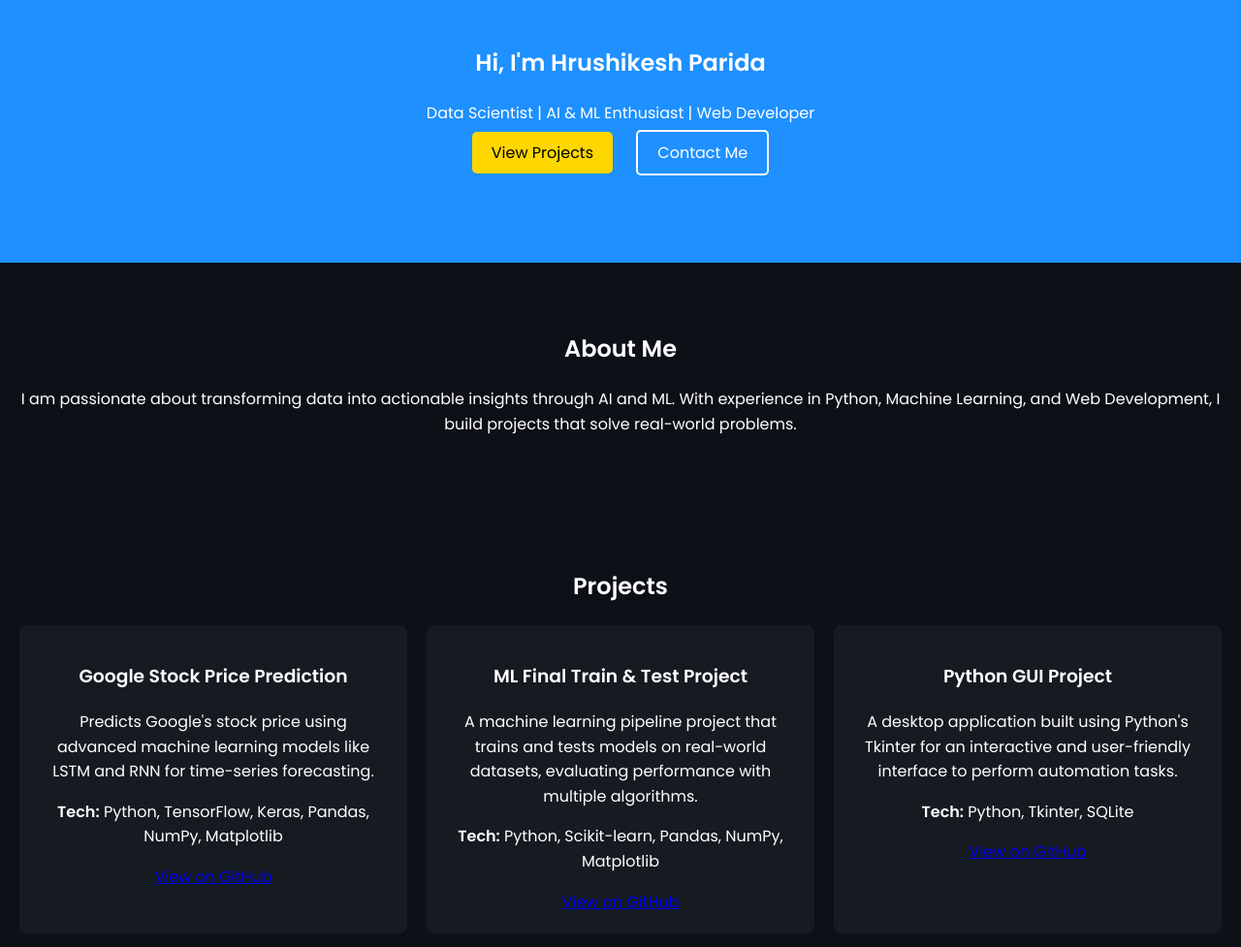
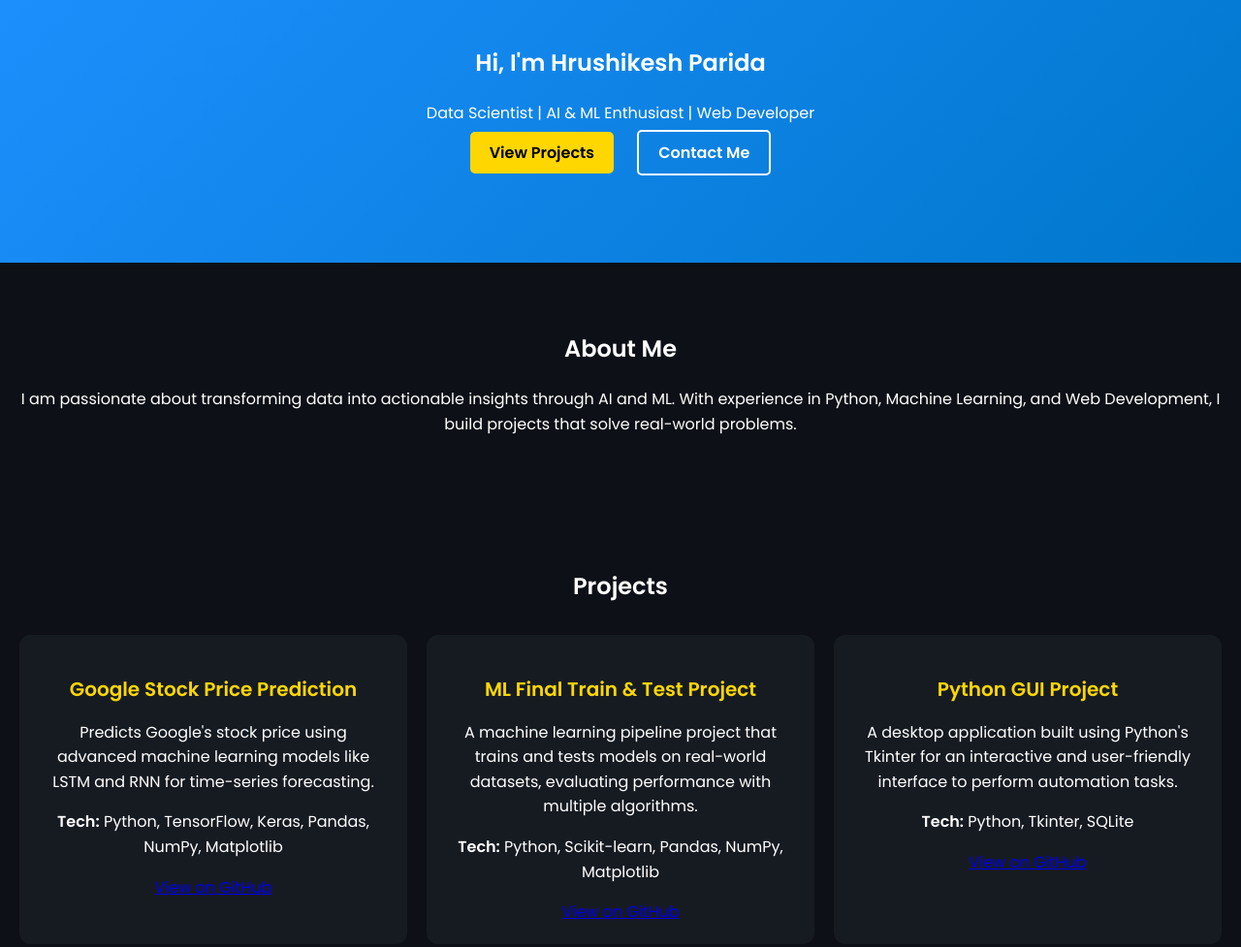
Before and after one commit to DarkHrushi/darkhrushi.github.io, a plain HTML site: page index.html in a window 1280 px wide. Shown: the part 140-1117 px from the top of the page at 97% size. Drawn offline with Linux system fonts and the light colour scheme.

Commit message:
style.css

```diff
--- a/style.css
+++ b/style.css
@@ -1,30 +1,45 @@
+/* Reset & Base Styles */
 body {
     margin: 0;
     font-family: 'Poppins', sans-serif;
     background-color: #0D1117;
     color: #FFFFFF;
     line-height: 1.6;
+    transition: background 0.3s ease-in-out;
 }
 
+/* Navbar */
 .navbar {
     display: flex;
     justify-content: space-between;
     align-items: center;
     padding: 20px;
     background: #161B22;
+    position: sticky;
+    top: 0;
+    z-index: 1000;
+    transition: background 0.3s ease;
 }
 
 .navbar a {
     color: #fff;
     margin: 0 10px;
     text-decoration: none;
+    font-weight: 500;
+    transition: color 0.3s ease;
 }
 
+.navbar a:hover {
+    color: #FFD700;
+}
+
+/* Hero Section */
 .hero {
     text-align: center;
     padding: 100px 20px;
-    background: #1E90FF;
+    background: linear-gradient(135deg, #1E90FF, #0077CC);
     color: #fff;
+    animation: fadeIn 1.2s ease-in-out;
 }
 
 .btn {
@@ -34,6 +49,13 @@ body {
     text-decoration: none;
     border-radius: 5px;
     margin: 10px;
+    font-weight: bold;
+    transition: background 0.3s ease, transform 0.3s ease;
+}
+
+.btn:hover {
+    background: #ffcc00;
+    transform: scale(1.1);
 }
 
 .btn-outline {
@@ -43,25 +65,70 @@ body {
     text-decoration: none;
     border-radius: 5px;
     margin: 10px;
+    font-weight: bold;
+    transition: background 0.3s ease, color 0.3s ease, transform 0.3s ease;
 }
 
+.btn-outline:hover {
+    background: #fff;
+    color: #000;
+    transform: scale(1.1);
+}
+
+/* Sections */
 .section {
     padding: 50px 20px;
     text-align: center;
+    animation: fadeUp 1s ease-in-out;
 }
 
+/* Project Grid */
 .project-grid {
     display: grid;
     grid-template-columns: repeat(auto-fit, minmax(300px, 1fr));
     gap: 20px;
+    margin-top: 30px;
 }
 
+/* Project Card with Hover Effect */
 .project-card {
     background: #161B22;
     padding: 20px;
-    border-radius: 8px;
+    border-radius: 12px;
+    transition: transform 0.3s ease, box-shadow 0.3s ease;
+    position: relative;
+    overflow: hidden;
 }
 
+.project-card:hover {
+    transform: translateY(-10px);
+    box-shadow: 0 10px 20px rgba(0, 0, 0, 0.6);
+}
+
+.project-card::before {
+    content: '';
+    position: absolute;
+    top: -50%;
+    left: -50%;
+    width: 200%;
+    height: 200%;
+    background: rgba(255, 215, 0, 0.05);
+    transform: rotate(45deg);
+    transition: opacity 0.3s ease;
+    opacity: 0;
+}
+
+.project-card:hover::before {
+    opacity: 1;
+}
+
+.project-card h3 {
+    color: #FFD700;
+    margin-bottom: 10px;
+    font-size: 20px;
+}
+
+/* Tech Stack Section */
 .tech-stack {
     display: flex;
     flex-wrap: wrap;
@@ -76,6 +143,12 @@ body {
     color: #fff;
     font-weight: bold;
     font-size: 14px;
+    transition: transform 0.3s ease, box-shadow 0.3s ease;
+}
+
+.badge:hover {
+    transform: scale(1.1);
+    box-shadow: 0 4px 12px rgba(0, 0, 0, 0.4);
 }
 
 /* Custom colors for each tech */
@@ -99,3 +172,14 @@ body {
 .badge.scikit { background: #f89939; }
 .badge.tensorflow { background: #ff6f00; }
 .badge.github { background: #24292e; }
+
+/* Animations */
+@keyframes fadeIn {
+    from { opacity: 0; transform: translateY(-20px); }
+    to { opacity: 1; transform: translateY(0); }
+}
+
+@keyframes fadeUp {
+    from { opacity: 0; transform: translateY(30px); }
+    to { opacity: 1; transform: translateY(0); }
+}
```
